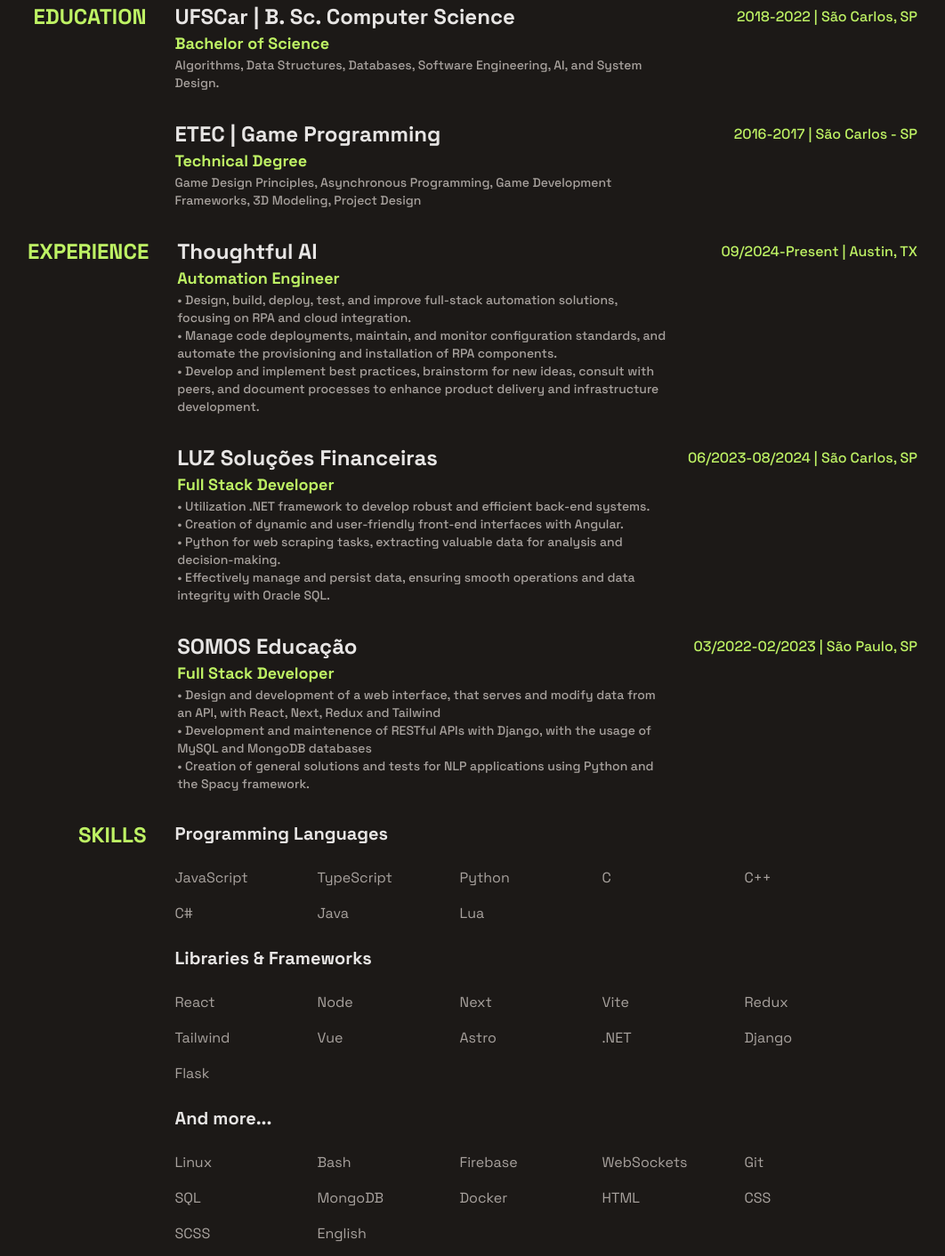
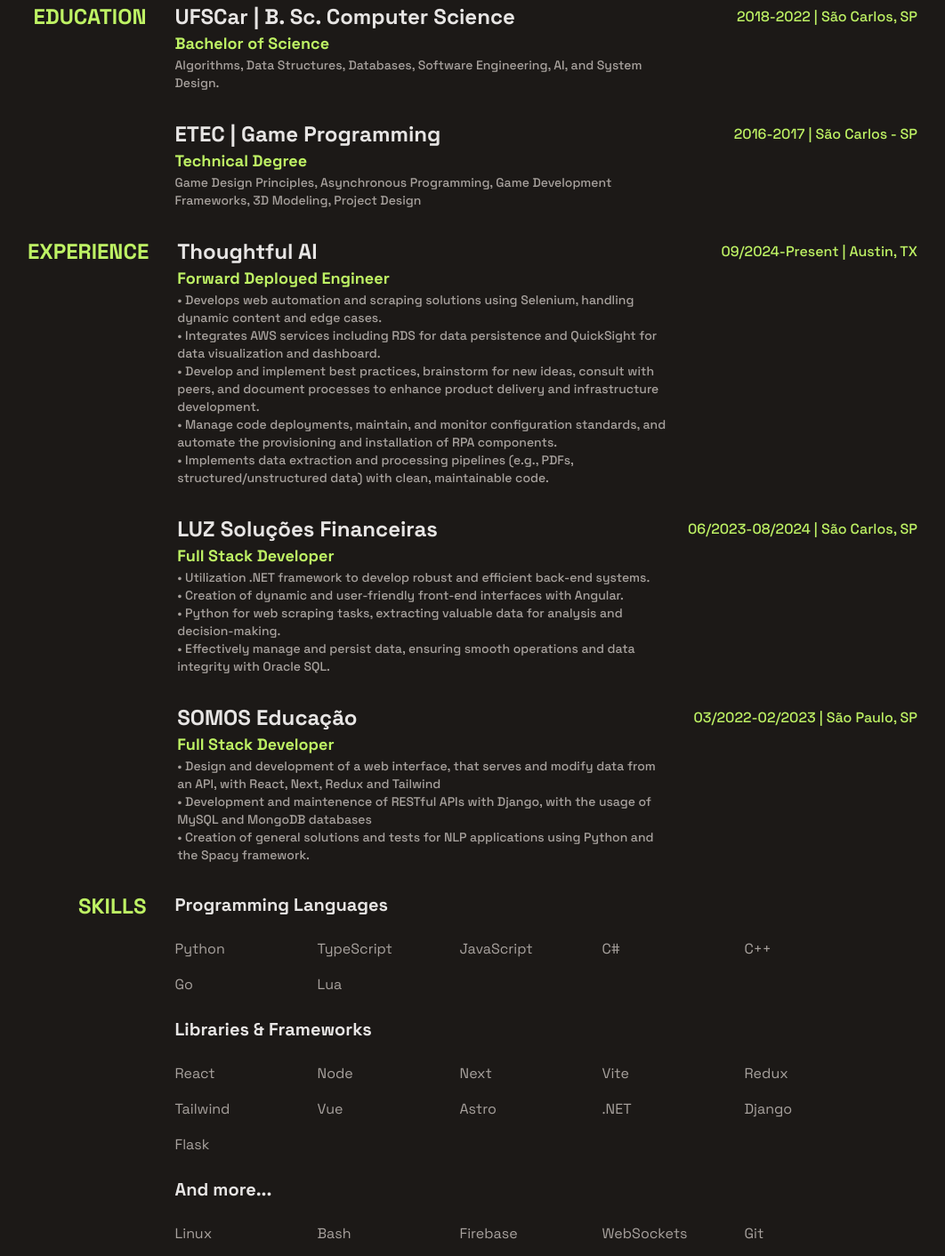
Before and after one commit to renandantasp/renan-homepage, an Astro site: page / in a window 1280 px wide. Shown: the part 449-1861 px from the top of the page at 89% size, without its empty margins (109-1171 px from the left). Built offline with nearby package versions, Linux system fonts and the light colour scheme; Astro itself is replaced by a stand-in of ours.

Commit message:
chore: update info

```diff
--- a/src/pages/index.astro
+++ b/src/pages/index.astro
@@ -6,9 +6,9 @@
 import Project 			from '../components/Project.astro';
 import Header 			from '../components/Header.astro';
 
-const langs : string[]      = ["JavaScript", "TypeScript", "Python", "C", "C++", "C#", "Java", "Lua"]
-const frameworks : string[] = ["React", "Node", "Next", "Vite", "Redux", "Tailwind", "Vue", "Astro", ".NET", "Django", "Flask", ]
-const miscs : string[]      = ["Linux", "Bash", "Firebase", "WebSockets", "Git", "SQL", "MongoDB", "Docker", "HTML", "CSS", "SCSS", "English"]
+const langs : string[]      = ["Python", "TypeScript", "JavaScript", "C#", "C++", "Go", "Lua"];
+const frameworks : string[] = ["React", "Node", "Next", "Vite", "Redux", "Tailwind", "Vue", "Astro", ".NET", "Django", "Flask", ];
+const miscs : string[]      = ["Linux", "Bash", "Firebase", "WebSockets", "Git", "SQL", "MongoDB", "Docker", "HTML", "CSS", "SCSS"];
 
 
 const color : Palette =  {
@@ -52,10 +52,12 @@
 				date_place='09/2024-Present | Austin, TX'
 				title='Thoughtful AI'
 				color={color}>
-				<p class=`font-bold ${color.accent_color} text-lg`> Automation Engineer</p>
-				<p> • Design, build, deploy, test, and improve full-stack automation solutions, focusing on RPA and cloud integration. </p>
+				<p class=`font-bold ${color.accent_color} text-lg`>Forward Deployed Engineer</p>
+				<p> • Develops web automation and scraping solutions using Selenium, handling dynamic content and edge cases. </p>
+				<p> • Integrates AWS services including RDS for data persistence and QuickSight for data visualization and dashboard. </p>
+				<p> • Develop and implement best practices, brainstorm for new ideas, consult with peers, and document processes to enhance product delivery and infrastructure development. </p>
 				<p> • Manage code deployments, maintain, and monitor configuration standards, and automate the provisioning and installation of RPA components. </p>
-				<p> • Develop and implement best practices, brainstorm for new ideas, consult with peers, and document processes to enhance product delivery and infrastructure development. </p>
+				<p> • Implements data extraction and processing pipelines (e.g., PDFs, structured/unstructured data) with clean, maintainable code. </p>
 
 			</Card>
 			<Card
```
